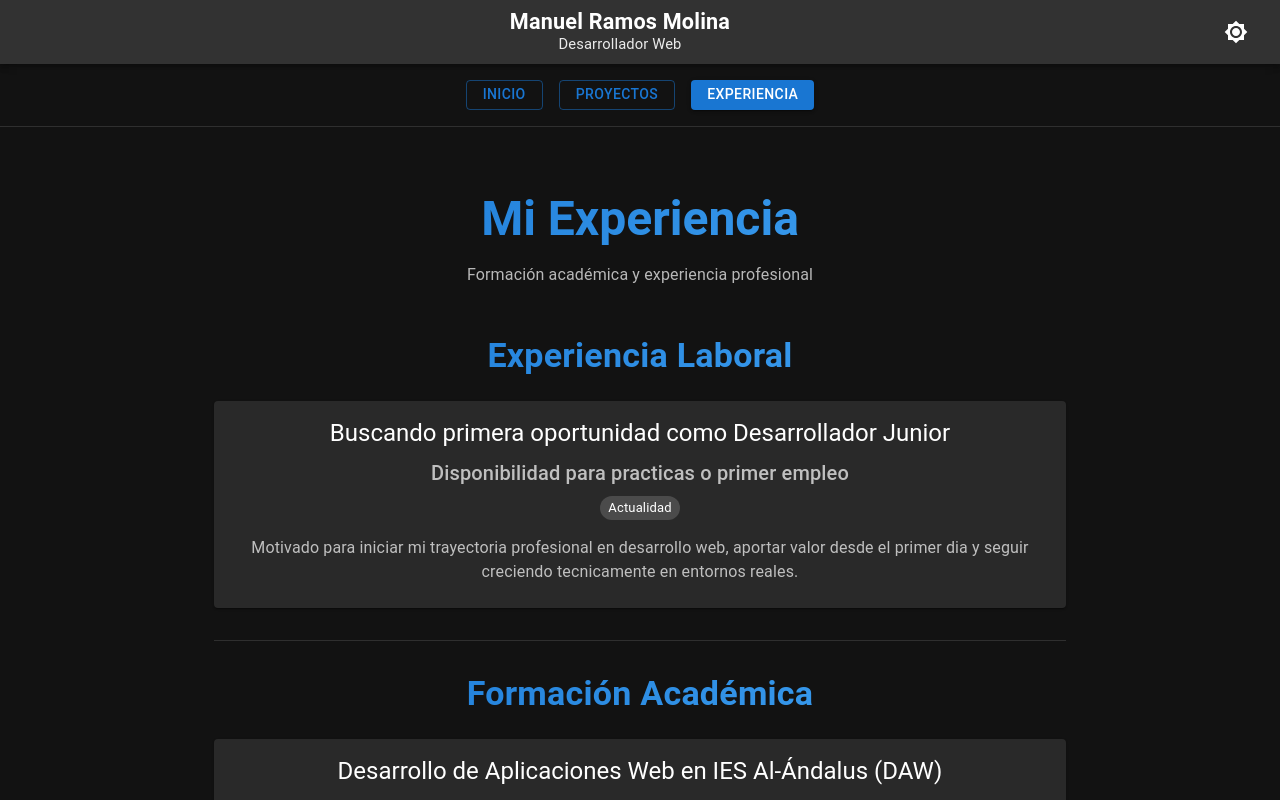
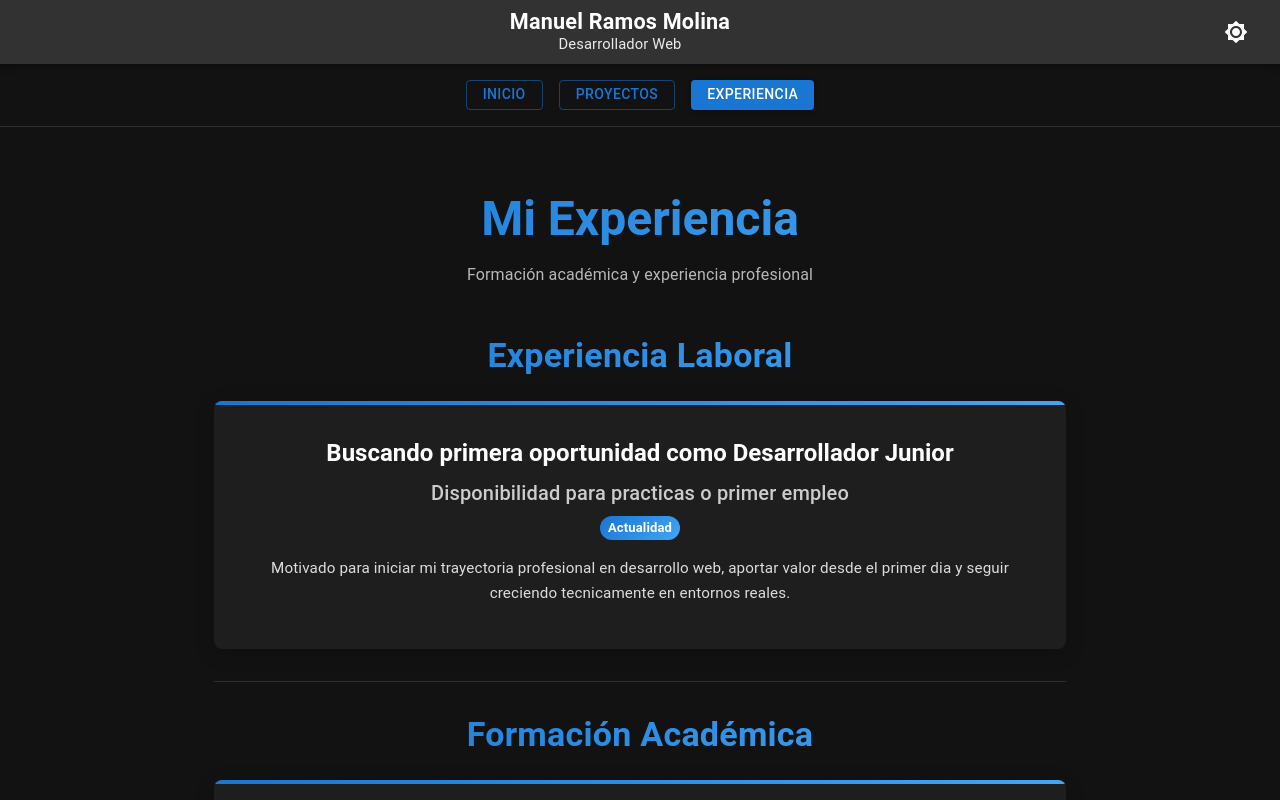
Before and after one commit to manuelramosmolina/PortfolioReact, a React (Vite) app: page /#/experience in a window 1280 px wide. Shown: the top 800 px of the page. Built offline with nearby package versions, Linux system fonts and the light colour scheme.

Commit message:
Ajustes de diseño: animaciones unificadas y estilos

```diff
--- a/src/components/ItemExperiencia.jsx
+++ b/src/components/ItemExperiencia.jsx
@@ -2,18 +2,65 @@ import { Card, CardContent, Typography, Box, Chip } from '@mui/material';
 
 function ItemExperiencia({ cargo, lugar, fechas, detalles, tipo = 'laboral' }) {
   return (
-    <Card sx={{ mb: 2 }}>
+    <Card
+      elevation={0}
+      sx={{
+        backgroundColor: 'transparent',
+        boxShadow: 'none',
+      }}
+    >
       <CardContent sx={{ textAlign: 'center' }}>
-        <Typography variant="h5" component="h3" sx={{ mb: 1 }}>
+
+        {/* Cargo */}
+        <Typography
+          variant="h5"
+          component="h3"
+          sx={{ mb: 1, fontWeight: 700 }}
+        >
           {cargo}
         </Typography>
-        <Typography variant="h6" color="text.secondary" gutterBottom>
+
+        {/* Lugar */}
+        <Typography
+          variant="h6"
+          gutterBottom
+          sx={{
+            color: (theme) =>
+              theme.palette.mode === 'dark' ? '#ccc' : '#555',
+            fontWeight: 500
+          }}
+        >
           {lugar}
         </Typography>
-        <Chip label={fechas} size="small" sx={{ mb: 2 }} />
-        <Typography variant="body1" color="text.secondary">
+
+        {/* FECHAS → CHIP AZUL COMO EN PROYECTOS */}
+        <Chip
+          label={fechas}
+          size="small"
+          sx={{
+            mb: 2,
+            fontWeight: 600,
+            color: 'white',
+            background: 'linear-gradient(135deg, #1976d2 0%, #42a5f5 100%)',
+            '&:hover': {
+              background: 'linear-gradient(135deg, #1565c0 0%, #1976d2 100%)',
+            },
+          }}
+        />
+
+        {/* Detalles */}
+        <Typography
+          variant="body1"
+          sx={{
+            color: (theme) =>
+              theme.palette.mode === 'dark' ? '#ddd' : '#333',
+            lineHeight: 1.6,
+            fontSize: '0.95rem'
+          }}
+        >
           {detalles}
         </Typography>
+
       </CardContent>
     </Card>
   );
--- a/src/components/TarjetaProyecto.jsx
+++ b/src/components/TarjetaProyecto.jsx
@@ -1,6 +1,6 @@
 import { useState } from 'react';
 import { Card, CardContent, CardMedia, CardActions, Typography, Button, Chip, Box, Collapse } from '@mui/material';
-import { GitHub, Launch, ExpandMore } from '@mui/icons-material';
+import { GitHub, ExpandMore } from '@mui/icons-material';
 import { styled } from '@mui/material/styles';
 import IconButton from '@mui/material/IconButton';
 
@@ -18,6 +18,7 @@ const IconoExpandir = styled((props) => {
 function TarjetaProyecto({ titulo, descripcion, imagen, enlace, etiquetas }) {
   const [expandido, setExpandido] = useState(false);
   const [estaSobre, setEstaSobre] = useState(false);
+
   const rutaImagen = imagen && imagen.startsWith('/')
     ? `${import.meta.env.BASE_URL}${imagen.slice(1)}`
     : imagen;
@@ -34,11 +35,19 @@ function TarjetaProyecto({ titulo, descripcion, imagen, enlace, etiquetas }) {
         flexDirection: 'column',
         position: 'relative',
         overflow: 'hidden',
+
         transition: 'all 0.3s ease-in-out',
         transform: estaSobre ? 'translateY(-8px)' : 'translateY(0)',
-        boxShadow: estaSobre ? '0 8px 24px rgba(0,0,0,0.3)' : '0 4px 20px rgba(0,0,0,0.2)',
+        boxShadow: estaSobre
+          ? '0 8px 24px rgba(0,0,0,0.3)'
+          : '0 4px 20px rgba(0,0,0,0.2)',
+
         borderRadius: 2,
-        background: 'linear-gradient(135deg, #1e1e1e 0%, #2d2d2d 100%)',
+
+        // ⭐ FONDO COHERENTE CON MODO CLARO/OSCURO
+        backgroundColor: (theme) =>
+          theme.palette.mode === 'dark' ? '#1e1e1e' : '#f0f0f0',
+
         '&::before': {
           content: '""',
           position: 'absolute',
@@ -64,14 +73,23 @@ function TarjetaProyecto({ titulo, descripcion, imagen, enlace, etiquetas }) {
         />
       )}
 
-      <CardContent sx={{ flexGrow: 1, p: 3, pt: 3.5, display: 'flex', flexDirection: 'column', justifyContent: 'center' }}>
+      <CardContent
+        sx={{
+          flexGrow: 1,
+          p: 3,
+          pt: 3.5,
+          display: 'flex',
+          flexDirection: 'column',
+          justifyContent: 'center',
+        }}
+      >
         <Typography
           gutterBottom
           variant="h5"
           component="h2"
           sx={{
             fontWeight: 700,
-            color: 'white',
+            color: (theme) => (theme.palette.mode === 'dark' ? 'white' : '#1976d2'),
             mb: 2,
             fontSize: '1.3rem',
             textAlign: 'center',
@@ -79,11 +97,12 @@ function TarjetaProyecto({ titulo, descripcion, imagen, enlace, etiquetas }) {
         >
           {titulo}
         </Typography>
+
         <Typography
           variant="body2"
           sx={{
             mb: 2.5,
-            color: 'white',
+            color: (theme) => (theme.palette.mode === 'dark' ? 'white' : '#333'),
             lineHeight: 1.7,
             fontSize: '0.9rem',
             textAlign: 'center',
@@ -91,8 +110,10 @@ function TarjetaProyecto({ titulo, descripcion, imagen, enlace, etiquetas }) {
         >
           {descripcion}
         </Typography>
+
         <Box sx={{ display: 'flex', flexWrap: 'wrap', gap: 0.75, justifyContent: 'center' }}>
-          {etiquetas && etiquetas.map((etiqueta, indice) => (
+          {etiquetas &&
+            etiquetas.map((etiqueta, indice) => (
               <Chip
                 key={indice}
                 label={etiqueta}
@@ -129,11 +150,11 @@ function TarjetaProyecto({ titulo, descripcion, imagen, enlace, etiquetas }) {
             target="_blank"
             rel="noopener noreferrer"
             sx={{
-              color: 'white',
+              color: (theme) => (theme.palette.mode === 'dark' ? 'white' : '#1976d2'),
               fontWeight: 600,
               fontSize: '0.875rem',
               '&:hover': {
-                backgroundColor: 'rgba(255, 255, 255, 0.1)',
+                backgroundColor: 'rgba(0, 0, 0, 0.05)',
                 color: '#42a5f5',
               },
             }}
@@ -141,14 +162,16 @@ function TarjetaProyecto({ titulo, descripcion, imagen, enlace, etiquetas }) {
             Ver Código
           </Button>
         )}
+
         <Box sx={{ flexGrow: 1 }} />
+
         <IconoExpandir
           expandido={expandido}
           onClick={manejarExpandir}
           aria-expanded={expandido}
           aria-label="mostrar más"
           sx={{
-            color: 'white',
+            color: (theme) => (theme.palette.mode === 'dark' ? 'white' : '#1976d2'),
           }}
         >
           <ExpandMore />
@@ -175,10 +198,11 @@ function TarjetaProyecto({ titulo, descripcion, imagen, enlace, etiquetas }) {
             >
               Sobre este proyecto
             </Typography>
+
             <Typography
               variant="body2"
               sx={{
-                color: 'white',
+                color: (theme) => (theme.palette.mode === 'dark' ? 'white' : '#333'),
                 lineHeight: 1.6,
                 fontSize: '0.875rem',
               }}
--- a/src/data/proyectos.json
+++ b/src/data/proyectos.json
@@ -10,7 +10,7 @@
   {
     "id": 2,
     "titulo": "PortfolioReact",
-    "descripcion": "Proyecto de la asignatura DWEC. Aplicación hecha con React para mostrar un curriculum vitae.",
+    "descripcion": "Proyecto de la asignatura DWEC. Aplicación hecha con React para mostrar un curriculum vitae. Este proyecto que estas viendo.",
     "imagen": "/images/tarea-1-dwec.jpg",
     "enlace": "https://github.com/manuelramosmolina/PortfolioReact",
     "etiquetas": ["React", "Curriculum", "Frontend"]
--- a/src/pages/ExperiencePage.jsx
+++ b/src/pages/ExperiencePage.jsx
@@ -1,10 +1,48 @@
 import { Container, Typography, Box, Divider } from '@mui/material';
 import ItemExperiencia from '../components/ItemExperiencia';
 import datosExperiencia from '../data/experiencia.json';
+import { useState } from 'react';
 
 function PaginaExperiencia() {
   const formacion = datosExperiencia.filter((item) => item.tipo === 'formacion');
   const laboral = datosExperiencia.filter((item) => item.tipo === 'laboral');
+
+  // Componente interno para aplicar animación tipo tarjeta
+  const BloqueAnimado = ({ children }) => {
+    const [hover, setHover] = useState(false);
+
+    return (
+      <Box
+        onMouseEnter={() => setHover(true)}
+        onMouseLeave={() => setHover(false)}
+        sx={{
+          backgroundColor: (theme) =>
+            theme.palette.mode === 'dark' ? '#1e1e1e' : '#f0f0f0',
+          borderRadius: '8px',
+          padding: '20px',
+          mb: 3,
+          position: 'relative',
+          overflow: 'hidden',
+          transition: 'all 0.3s ease-in-out',
+          transform: hover ? 'translateY(-8px)' : 'translateY(0)',
+          boxShadow: hover
+            ? '0 8px 24px rgba(0,0,0,0.3)'
+            : '0 4px 20px rgba(0,0,0,0.2)',
+          '&::before': {
+            content: '""',
+            position: 'absolute',
+            top: 0,
+            left: 0,
+            right: 0,
+            height: '4px',
+            background: 'linear-gradient(90deg, #1976d2 0%, #42a5f5 100%)',
+          },
+        }}
+      >
+        {children}
+      </Box>
+    );
+  };
 
   return (
     <Container maxWidth="md">
@@ -24,7 +62,13 @@ function PaginaExperiencia() {
         >
           Mi Experiencia
         </Typography>
-        <Typography variant="body1" color="text.secondary" textAlign="center" sx={{ mb: 6 }}>
+
+        <Typography
+          variant="body1"
+          color="text.secondary"
+          textAlign="center"
+          sx={{ mb: 6 }}
+        >
           Formación académica y experiencia profesional
         </Typography>
 
@@ -45,16 +89,19 @@ function PaginaExperiencia() {
             >
               Experiencia Laboral
             </Typography>
+
             {laboral.map((item) => (
+              <BloqueAnimado key={item.id}>
                 <ItemExperiencia
-                key={item.id}
                   cargo={item.cargo}
                   lugar={item.lugar}
                   fechas={item.fechas}
                   detalles={item.detalles}
                   tipo="laboral"
                 />
+              </BloqueAnimado>
             ))}
+
             <Divider sx={{ my: 4 }} />
           </>
         )}
@@ -74,15 +121,17 @@ function PaginaExperiencia() {
         >
           Formación Académica
         </Typography>
+
         {formacion.map((item) => (
+          <BloqueAnimado key={item.id}>
             <ItemExperiencia
-            key={item.id}
               cargo={item.cargo}
               lugar={item.lugar}
               fechas={item.fechas}
               detalles={item.detalles}
               tipo="formacion"
             />
+          </BloqueAnimado>
         ))}
       </Box>
     </Container>
--- a/src/pages/LandingPage.jsx
+++ b/src/pages/LandingPage.jsx
@@ -9,8 +9,8 @@ function LandingPage() {
     <Container maxWidth="lg" sx={{ py: 4 }}>
       <SeccionTresColumnas>
         <TarjetaNombre />
+        <TarjetaTecnologias />
         <TarjetaHabilidades />
-        <TarjetaTecnologias />
       </SeccionTresColumnas>
     </Container>
   );
```
Lines whose indentation alone changed are shown as unchanged.
